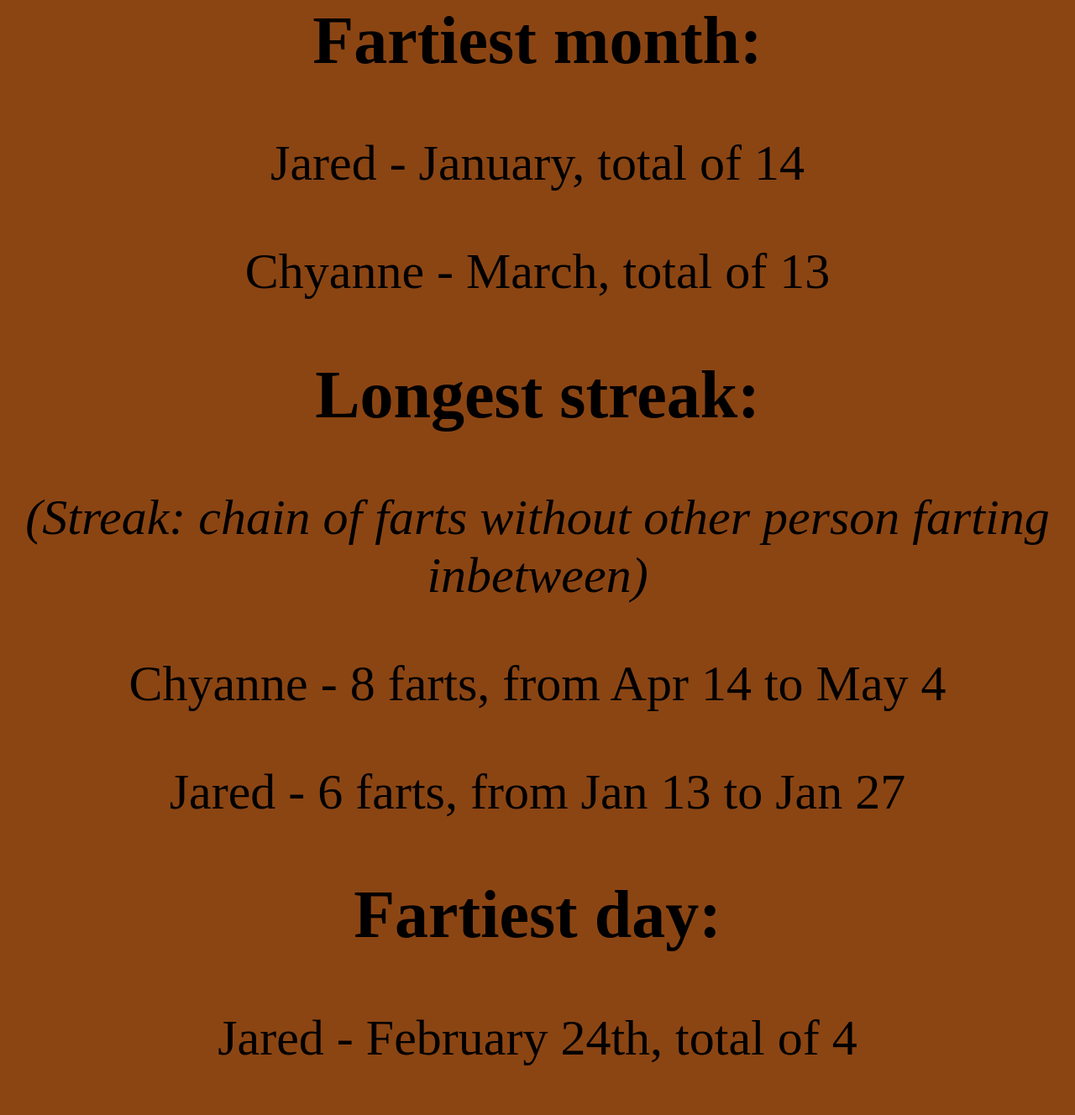
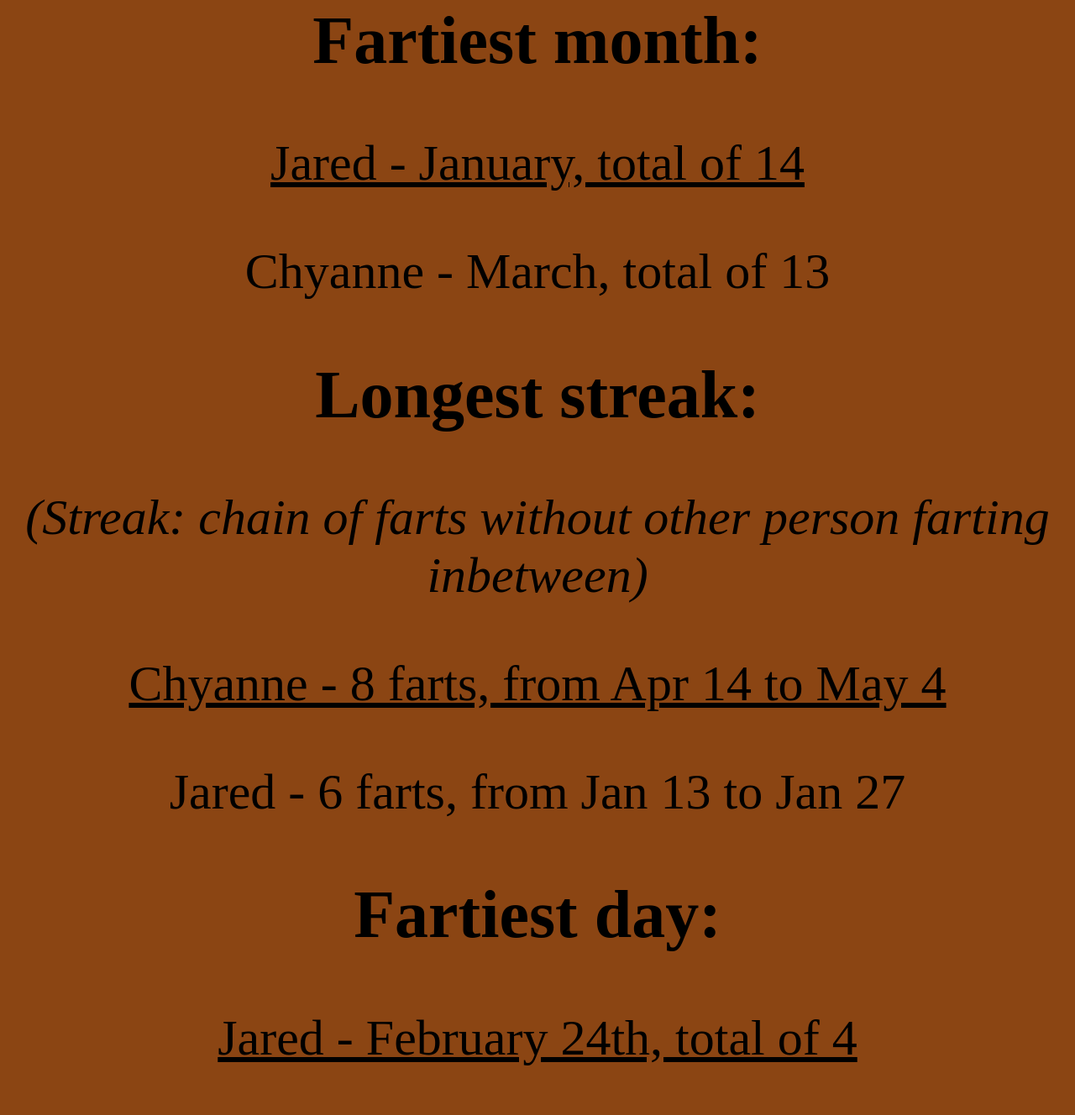
Before and after one commit to crunchylemon12/fart, a plain HTML site: page index.html in a window 1280 px wide. Shown: the part 1548-2876 px from the top of the page at 84% size. Drawn offline with Linux system fonts and the light colour scheme; no server answers.

Commit message:
Update index.html

```diff
--- a/index.html
+++ b/index.html
@@ -45,7 +45,9 @@ p {text-align: center; font-size: 60px;}
 <p> </p>
 
 <h2>Fartiest month:</h2>
+<u>
 <p>Jared - January, total of 14</p>
+</u>
 <p>Chyanne - March, total of 13</p>
 
 <p> </p>
@@ -56,7 +58,9 @@ p {text-align: center; font-size: 60px;}
 <i>
 <p>(Streak: chain of farts without other person farting inbetween)</p>
 </i>
+<u>
 <p>Chyanne - 8 farts, from Apr 14 to May 4</p>
+</u>
 <p>Jared - 6 farts, from Jan 13 to Jan 27</p>
 
 <p> </p>
@@ -64,7 +68,9 @@ p {text-align: center; font-size: 60px;}
 <p> </p>
 
 <h2>Fartiest day:</h2>
+<u>
 <p>Jared - February 24th, total of 4</p>
+</u>
 <p>Chyanne - March 30th, total of 3</p>
 
 </body>
```
